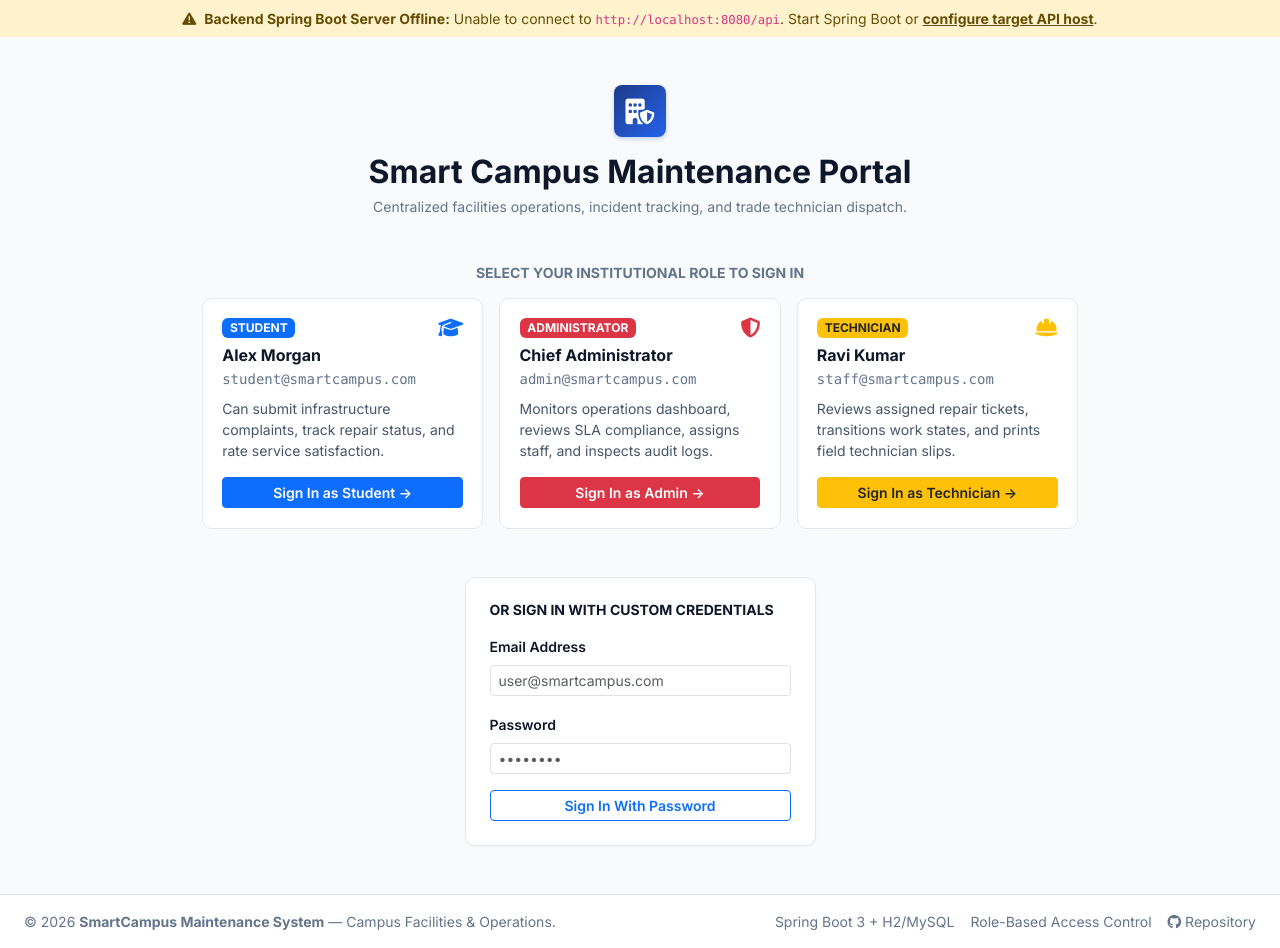
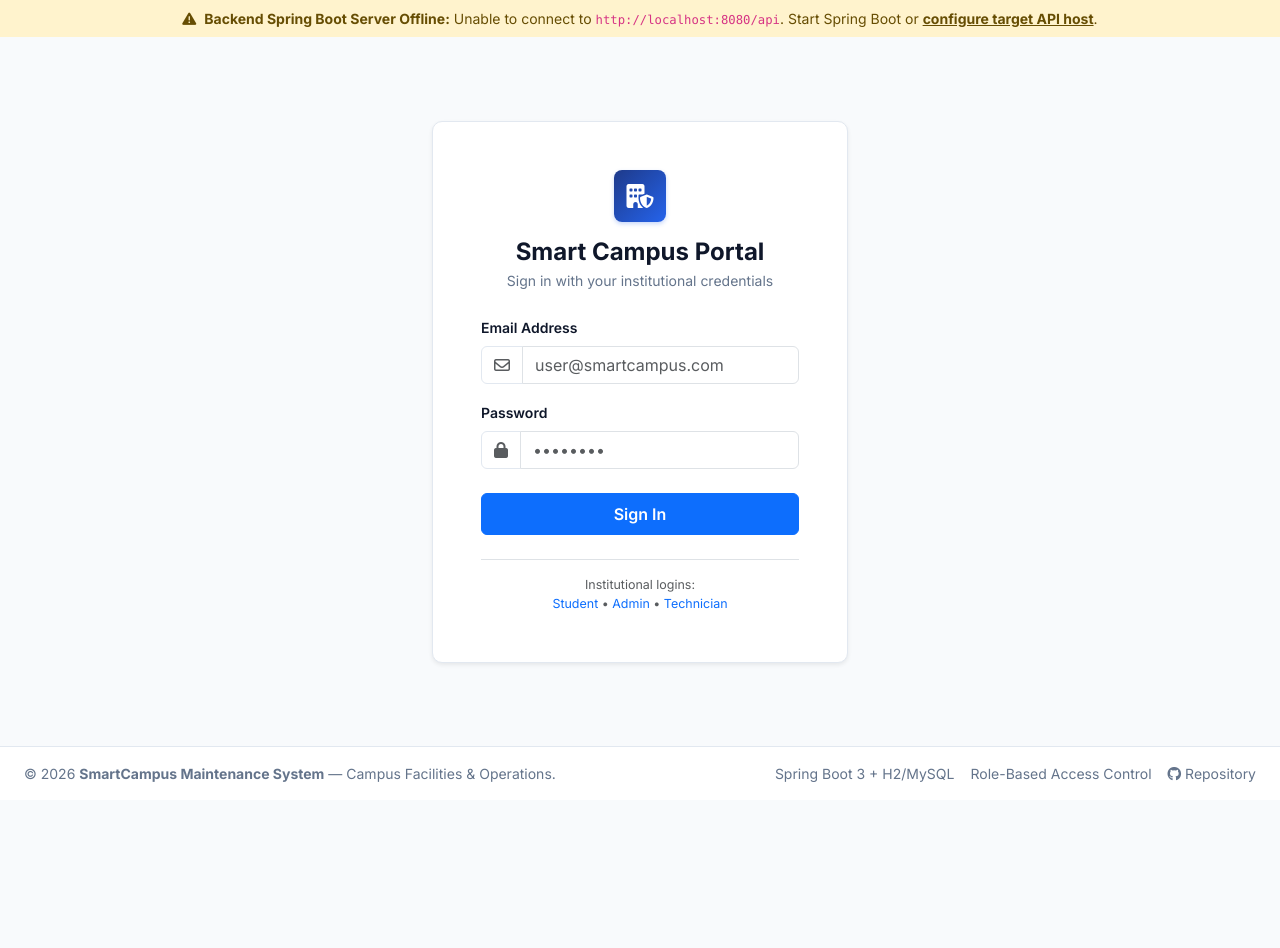
Before and after one commit to Albert101255/smart-campus-maintenance, a web app: page /index.html in a window 1280 px wide. After the commit the page ends 782 px from the top, so only its background shows below. Run offline with its HTML, style and script files only (its server is not run), Linux system fonts and the light colour scheme; data that the repository does not hold is empty; some of the project's set-up classes (security, data sources, template engines, error pages and the like) are left out, and stand-ins take their place.

Commit message:
feat: scrap 3-card role sign-in cards in favor of clean enterprise credential login

```diff
--- a/src/main/resources/static/index.html
+++ b/src/main/resources/static/index.html
@@ -357,22 +357,6 @@
 
     .toast-container { position: fixed; top: 75px; right: 20px; z-index: 1080; }
 
-    /* Login Screen Card */
-    .auth-credential-card {
-      background: var(--bg-card);
-      border: 1px solid var(--border-color);
-      border-radius: 10px;
-      padding: 1.2rem;
-      cursor: pointer;
-      transition: all 0.2s ease;
-      height: 100%;
-    }
-    .auth-credential-card:hover {
-      border-color: var(--primary);
-      box-shadow: var(--shadow-md);
-      transform: translateY(-2px);
-    }
-
     /* Print Slip */
     @media print {
       body * { visibility: hidden; }
@@ -465,100 +449,49 @@
   <!-- =================================================================== -->
   <!-- VIEW: AUTHENTICATION / LOGIN SCREEN (WHEN NOT LOGGED IN)            -->
   <!-- =================================================================== -->
-  <section id="view-login-screen" class="app-view d-none py-5 flex-grow-1">
-    <div class="container" style="max-width: 900px;">
-
-      <!-- Institutional Branding Header -->
-      <div class="text-center mb-5">
-        <div class="brand-mark mx-auto mb-3" style="width: 52px; height: 52px; font-size: 1.6rem;">
+  <section id="view-login-screen" class="app-view d-none py-5 flex-grow-1 d-flex align-items-center">
+    <div class="container" style="max-width: 440px;">
+
+      <!-- Institutional Branding & Login Card -->
+      <div class="enterprise-card p-4 p-sm-5 shadow-sm">
+        <div class="text-center mb-4">
+          <div class="brand-mark mx-auto mb-3" style="width: 52px; height: 52px; font-size: 1.5rem;">
             <i class="fa-solid fa-building-shield"></i>
           </div>
-        <h2 class="fw-bold mb-1" style="color: var(--text-main);">Smart Campus Maintenance Portal</h2>
-        <p class="small mb-0" style="color: var(--text-muted);">Centralized facilities operations, incident tracking, and trade technician dispatch.</p>
-      </div>
-
-      <!-- Quick 1-Click Role Login Cards -->
-      <div class="mb-5">
-        <h6 class="small fw-bold text-uppercase tracking-wider text-center mb-3" style="color: var(--text-muted);">
-          Select Your Institutional Role To Sign In
-        </h6>
-        <div class="row g-3">
-
-          <!-- 1. STUDENT CARD -->
-          <div class="col-md-4">
-            <div class="auth-credential-card" onclick="quickLogin('student@smartcampus.com', 'Student@123')">
-              <div class="d-flex justify-content-between align-items-start mb-2">
-                <span class="badge bg-primary text-white">STUDENT</span>
-                <i class="fa-solid fa-graduation-cap text-primary fs-5"></i>
-              </div>
-              <h5 class="fw-bold mb-1 fs-6" style="color: var(--text-main);">Alex Morgan</h5>
-              <div class="small font-monospace mb-2" style="color: var(--text-muted);">student@smartcampus.com</div>
-              <p class="small mb-3" style="color: var(--text-secondary); min-height: 48px;">
-                Can submit infrastructure complaints, track repair status, and rate service satisfaction.
-              </p>
-              <button class="btn btn-primary btn-sm w-100 fw-semibold">
-                Sign In as Student &rarr;
-              </button>
-            </div>
-          </div>
-
-          <!-- 2. ADMINISTRATOR CARD -->
-          <div class="col-md-4">
-            <div class="auth-credential-card" onclick="quickLogin('admin@smartcampus.com', 'Admin@123')">
-              <div class="d-flex justify-content-between align-items-start mb-2">
-                <span class="badge bg-danger text-white">ADMINISTRATOR</span>
-                <i class="fa-solid fa-shield-halved text-danger fs-5"></i>
-              </div>
-              <h5 class="fw-bold mb-1 fs-6" style="color: var(--text-main);">Chief Administrator</h5>
-              <div class="small font-monospace mb-2" style="color: var(--text-muted);">admin@smartcampus.com</div>
-              <p class="small mb-3" style="color: var(--text-secondary); min-height: 48px;">
-                Monitors operations dashboard, reviews SLA compliance, assigns staff, and inspects audit logs.
-              </p>
-              <button class="btn btn-danger btn-sm w-100 fw-semibold">
-                Sign In as Admin &rarr;
-              </button>
-            </div>
-          </div>
-
-          <!-- 3. MAINTENANCE STAFF CARD -->
-          <div class="col-md-4">
-            <div class="auth-credential-card" onclick="quickLogin('staff@smartcampus.com', 'Staff@123')">
-              <div class="d-flex justify-content-between align-items-start mb-2">
-                <span class="badge bg-warning text-dark">TECHNICIAN</span>
-                <i class="fa-solid fa-helmet-safety text-warning fs-5"></i>
-              </div>
-              <h5 class="fw-bold mb-1 fs-6" style="color: var(--text-main);">Ravi Kumar</h5>
-              <div class="small font-monospace mb-2" style="color: var(--text-muted);">staff@smartcampus.com</div>
-              <p class="small mb-3" style="color: var(--text-secondary); min-height: 48px;">
-                Reviews assigned repair tickets, transitions work states, and prints field technician slips.
-              </p>
-              <button class="btn btn-warning btn-sm w-100 fw-semibold text-dark">
-                Sign In as Technician &rarr;
-              </button>
-            </div>
-          </div>
-
-        </div>
-      </div>
-
-      <!-- Manual Credentials Form -->
-      <div class="row justify-content-center">
-        <div class="col-md-6 col-lg-5">
-          <div class="enterprise-card p-4">
-            <h6 class="fw-bold mb-3 small text-uppercase" style="color: var(--text-main);">Or Sign In With Custom Credentials</h6>
+          <h4 class="fw-bold mb-1" style="color: var(--text-main);">Smart Campus Portal</h4>
+          <p class="small mb-0" style="color: var(--text-muted);">Sign in with your institutional credentials</p>
+        </div>
+
         <form onsubmit="handleAuthLogin(event)">
           <div class="mb-3">
-                <label class="form-label small fw-semibold">Email Address</label>
-                <input type="email" id="auth-email" class="form-control form-control-sm" required placeholder="user@smartcampus.com">
-              </div>
-              <div class="mb-3">
-                <label class="form-label small fw-semibold">Password</label>
-                <input type="password" id="auth-password" class="form-control form-control-sm" required placeholder="••••••••">
-              </div>
-              <button type="submit" id="btn-auth-signin" class="btn btn-outline-primary btn-sm w-100 fw-semibold">
-                Sign In With Password
+            <label class="form-label small fw-semibold" for="auth-email">Email Address</label>
+            <div class="input-group">
+              <span class="input-group-text bg-transparent text-muted" style="border-color: var(--border-color);">
+                <i class="fa-regular fa-envelope"></i>
+              </span>
+              <input type="email" id="auth-email" class="form-control" required placeholder="user@smartcampus.com" autocomplete="username">
+            </div>
+          </div>
+          <div class="mb-4">
+            <label class="form-label small fw-semibold" for="auth-password">Password</label>
+            <div class="input-group">
+              <span class="input-group-text bg-transparent text-muted" style="border-color: var(--border-color);">
+                <i class="fa-solid fa-lock"></i>
+              </span>
+              <input type="password" id="auth-password" class="form-control" required placeholder="••••••••" autocomplete="current-password">
+            </div>
+          </div>
+          <button type="submit" id="btn-auth-signin" class="btn btn-primary w-100 fw-semibold py-2">
+            Sign In
           </button>
         </form>
+
+        <div class="mt-4 pt-3 border-top text-center">
+          <div class="small text-muted" style="font-size: 0.78rem;">
+            Institutional logins: <br>
+            <a href="javascript:void(0)" class="text-decoration-none" onclick="fillLogin('student@smartcampus.com', 'Student@123')">Student</a> &bull;
+            <a href="javascript:void(0)" class="text-decoration-none" onclick="fillLogin('admin@smartcampus.com', 'Admin@123')">Admin</a> &bull;
+            <a href="javascript:void(0)" class="text-decoration-none" onclick="fillLogin('staff@smartcampus.com', 'Staff@123')">Technician</a>
           </div>
         </div>
       </div>
@@ -1392,6 +1325,13 @@
       } catch (err) {
         showToast('Error', 'Unable to reach backend: ' + err.message, 'danger');
       }
+    }
+
+    function fillLogin(email, password) {
+      const emailEl = document.getElementById('auth-email');
+      const passEl = document.getElementById('auth-password');
+      if (emailEl) emailEl.value = email;
+      if (passEl) passEl.value = password;
     }
 
     async function handleAuthLogin(e) {
```
Also changed, not shown: src/main/resources/templates/index.html (+44 -104 lines). Lines whose indentation alone changed are shown as unchanged.
